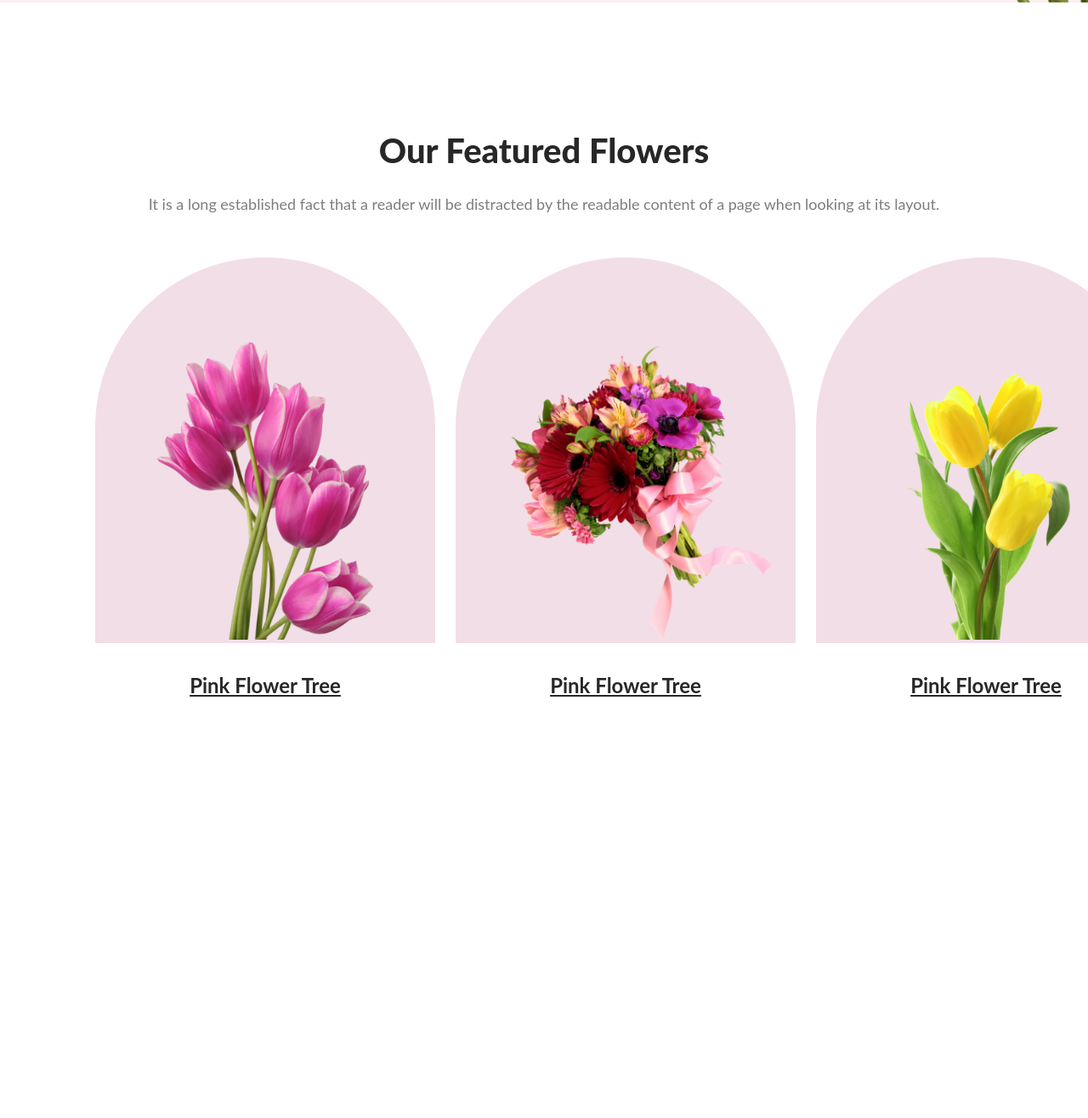
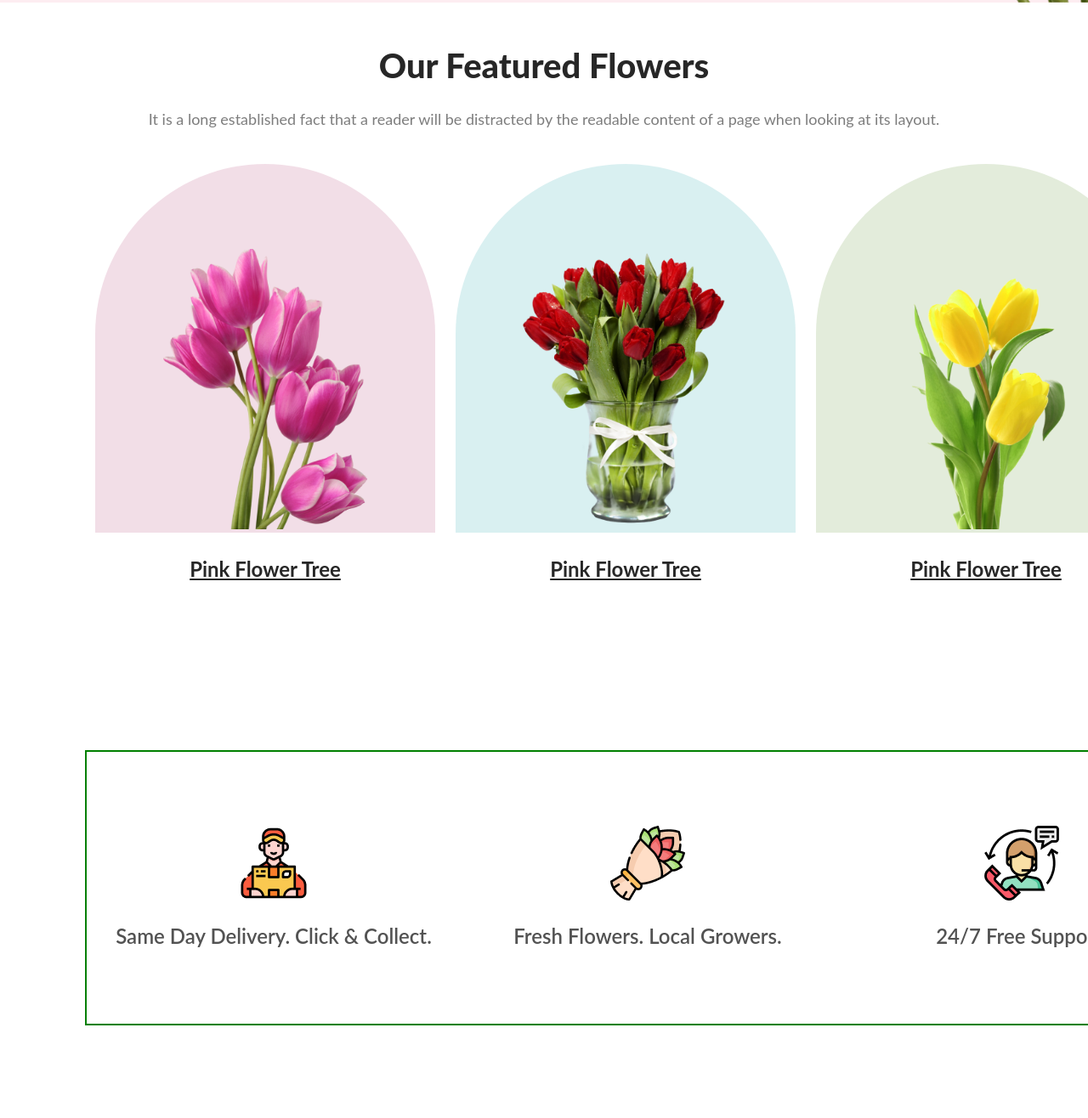
Before and after one commit to aaliahammedpriom/flower-shop, a plain HTML site: page index.html in a window 1280 px wide. Shown: the part 684-2000 px from the top of the page at 85% size. Before the commit the page ends 1647 px from the top, so only its background shows below. Drawn offline with Linux system fonts and the light colour scheme.

Commit message:
insta section work on process

```diff
--- a/index.html
+++ b/index.html
@@ -38,14 +38,74 @@
                     <a href="Pink Flower Tree">Pink Flower Tree</a>
                 </div>
                 <div class="featured-container-box-feature">
-                    <div class="featured-container-box-img">
-                        <img src="Flower Asset/pngwing 5.png" alt="">
+                    <div style="background-color: rgba(5, 151, 160, 0.15);" class="featured-container-box-img">
+                        <img src="Flower Asset/pngwing 8.png" alt="">
                     </div>
                     <a href="Pink Flower Tree">Pink Flower Tree</a>
                 </div>
                 <div class="featured-container-box-feature">
-                    <div class="featured-container-box-img">
-                        <img src="Flower Asset/pngwing 7.png" alt="">
+                    <div style="background-color: rgba(71, 125, 17, 0.15);" class="featured-container-box-img">
+                        <img  src="Flower Asset/pngwing 7.png" alt="">
+                    </div>
+                    <a href="Pink Flower Tree">Pink Flower Tree</a>
+                </div>
+            </div>
+        </section>
+        <section id="buy-container">
+            <div class="buy-container-box">
+                <div class="buy-container-box-content">
+                    <div><img src="Flower Asset/Group 57.png" alt=""></div>
+                    <p>Same Day Delivery. Click & Collect.</p>
+                </div>
+                <div class="buy-container-box-content">
+                    <div><img src="Flower Asset/Group 58.png" alt=""></div>
+                    <p>Fresh Flowers. Local Growers.</p>
+                </div>
+                <div class="buy-container-box-content">
+                    <div><img src="Flower Asset/Group 59.png" alt=""></div>
+                    <p>24/7 Free Support.</p>
+                </div>
+            </div>
+        </section>
+        <section style="background-color: rgba(229, 84, 115, 0.05);" id="banner-container">
+            <div class="banner-container-box" style="width: 85%;">
+                <div style="text-align: center;" class="banner-container-text">
+                    <h1 class="banner-container-text-heading">Hot Deal ! Sale Up To 25% Off</h1>
+                    <p >It is a long established fact that a reader will be distracted by the readable content of a page when looking at its layout.</p>
+                    <br>
+                    <button>Sign Up</button>
+                </div>
+                <div class="banner-container-img">
+                    <img src="./Flower Asset/pngwing 5.png" alt="">
+                </div>
+            </div>
+        </section>
+
+        <section id="instagram-container">
+            <h1 class="instagram-container-heading">Instagram</h1>
+            <p class="instagram-container-description">It is a long established fact that a reader will be distracted by the readable content of a page when looking at its layout.</p>
+            <div class="instagram-container-box">
+                <div class="instagram-container-box-feature">
+                    <div class="instagram-container-box-img">
+                        <img src="Flower Asset/pngwing 6.png" alt="">
+                    </div>
+                    <a href="Pink Flower Tree">Pink Flower Tree</a>
+                </div>
+                <div class="instagram-container-box-feature">
+                    <div class="instagram-container-box-img">
+                        <img src="Flower Asset/pngwing 8.png" alt="">
+                    </div>
+                    <a href="Pink Flower Tree">Pink Flower Tree</a>
+                </div>
+                <div class="instagram-container-box-feature">
+                    <div class="instagram-container-box-img">
+                        <img  src="Flower Asset/pngwing 7.png" alt="">
+                    </div>
+                    <a href="Pink Flower Tree">Pink Flower Tree</a>
+                </div>
+                <div class="instagram-container-box-feature">
+                    <div class="instagram-container-box-img">
+                        <img  src="Flower Asset/pngwing 7.png" alt="">
                     </div>
                     <a href="Pink Flower Tree">Pink Flower Tree</a>
                 </div>
--- a/style/style.css
+++ b/style/style.css
@@ -58,6 +58,7 @@ nav{
 }
 #featured-container{
     text-align: center;
+    height: 695px;
 }
 .featured-container-heading{
     color: rgb(39, 39, 39);
@@ -66,7 +67,7 @@ nav{
     font-weight: 800;
     line-height: 48px;
     letter-spacing: 0%;
-    padding-top: 150px;
+    padding-top: 50px;
 }
 .featured-container-description{
     color: rgba(39, 39, 39, 0.6);
@@ -80,7 +81,7 @@ nav{
     display: grid;
     grid-template-columns: 1fr 1fr 1fr;
     justify-content: space-around;
-    padding: 48px 100px 160px 100px;
+    padding: 38px 100px 10px 100px;
 
 }
 .featured-container-box-feature{
@@ -91,10 +92,10 @@ nav{
 .featured-container-box-img{
     background-color: rgba(167, 33, 98, 0.15);
     border-radius: 300px 300px 0px 0px;
-    margin-bottom: 32px;
+    margin-bottom: 25px;
 }
 .featured-container-box-img img{
-    height: 350px;
+    height: 330px;
     width:px;
     padding: 100px 50px 0px 50px;
 }
@@ -106,3 +107,64 @@ nav{
     line-height: 35px;
     text-decoration-line: underline;
 }
+.buy-container-box{
+    margin: 185px 100px 185px 100px;
+    border: 2px solid green;
+    height: 320px;
+    width: 1320px;
+    display: grid;
+    grid-template-columns: repeat(3, 1fr);
+    align-items: center;
+    justify-content: center;
+}
+.buy-container-box-content{
+    display: flex;
+    flex-direction: column;
+    justify-content: center;
+    align-items: center;
+}
+.buy-container-box-content p{
+    color: rgba(39, 39, 39, 0.8);
+font-family: Lato;
+font-size: 24px;
+font-weight: 600;
+line-height: 35px;
+padding-top: 20px;
+}
+#featured-container{
+    text-align: center;
+    height: 695px;
+}
+.featured-container-heading{
+    color: rgb(39, 39, 39);
+    font-family: Lato;
+    font-size: 40px;
+    font-weight: 800;
+    line-height: 48px;
+    letter-spacing: 0%;
+    padding-top: 50px;
+}
+.featured-container-description{
+    color: rgba(39, 39, 39, 0.6);
+    font-family: Lato;
+    font-size: 18px;
+    font-weight: 400;
+    line-height: 30px;
+    padding-top: 24px;
+}
+.instagram-container-box{
+    display: grid;
+    grid-template-columns: 1fr 1fr 1fr 1fr;
+    justify-content: space-around;
+    padding: 38px 100px 10px 100px;
+
+}
+.instagram-container-box-feature{
+}
+.instagram-container-box-img{
+}
+.intagram-container-box-img img{
+
+}
+.instagram-container-box-feature a{
+}
```
